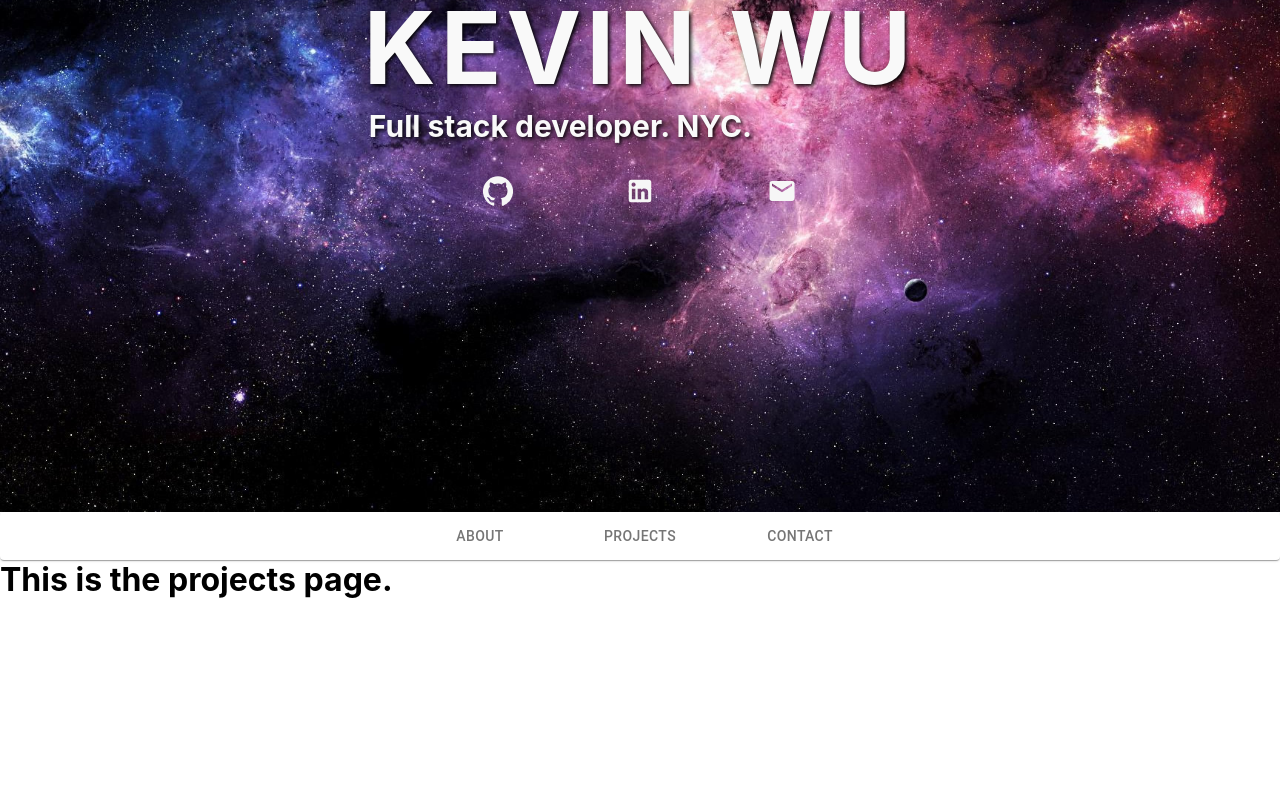
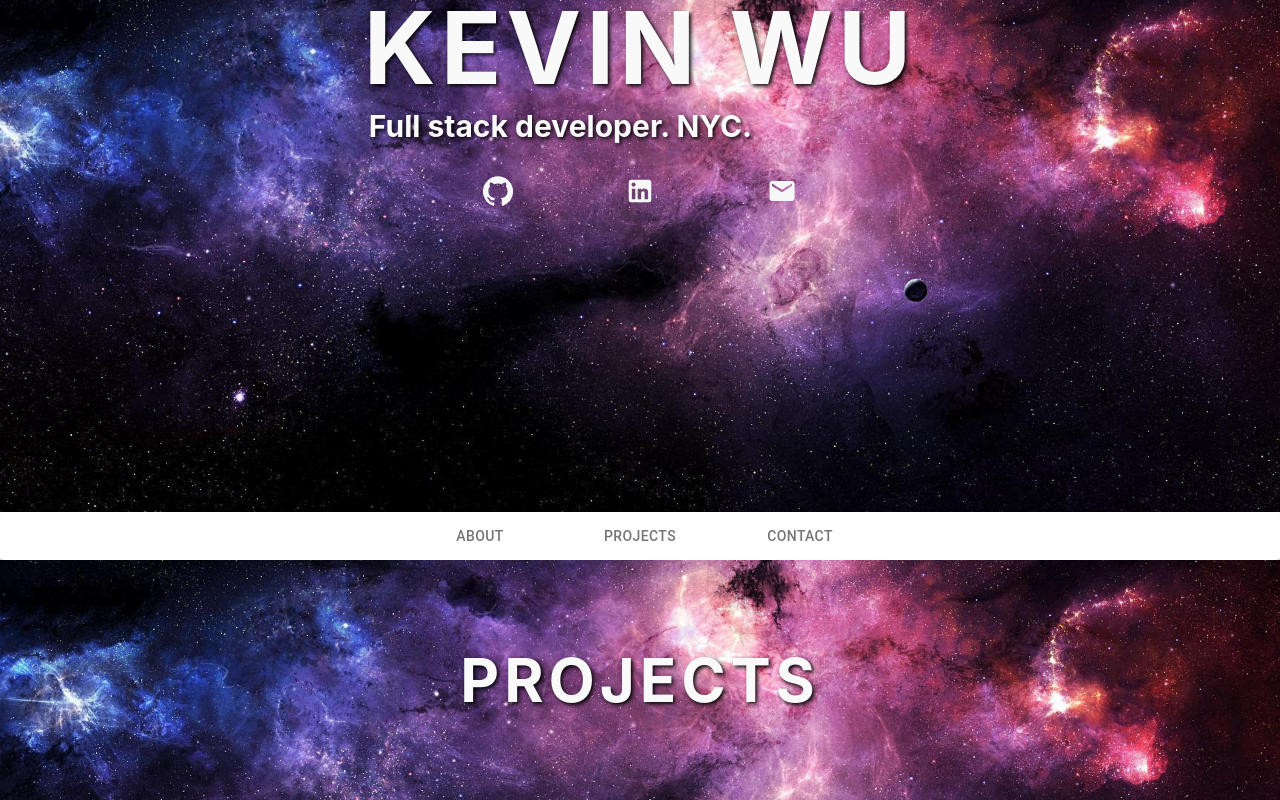
Before and after one commit to kevkevwuhoo/kwu-react-portfolio, a React (Create React App) app: page /projects in a window 1280 px wide. Shown: the part 288-1088 px from the top of the page. Before the commit the page ends 887 px from the top, so only its background shows below. Built offline with nearby package versions, Linux system fonts and the light colour scheme.

Commit message:
Added subheader to projects page

```diff
--- a/src/pages/Projects.js
+++ b/src/pages/Projects.js
@@ -1,7 +1,12 @@
 import React from 'react';
+import SubHeader from '../components/SubHeader';
 
 const Projects = () => {
-  return <h1>This is the projects page.</h1>;
+  return (
+    <div className='projects'>
+      <SubHeader text='Projects' />
+    </div>
+  );
 };
 
 export default Projects;
```
